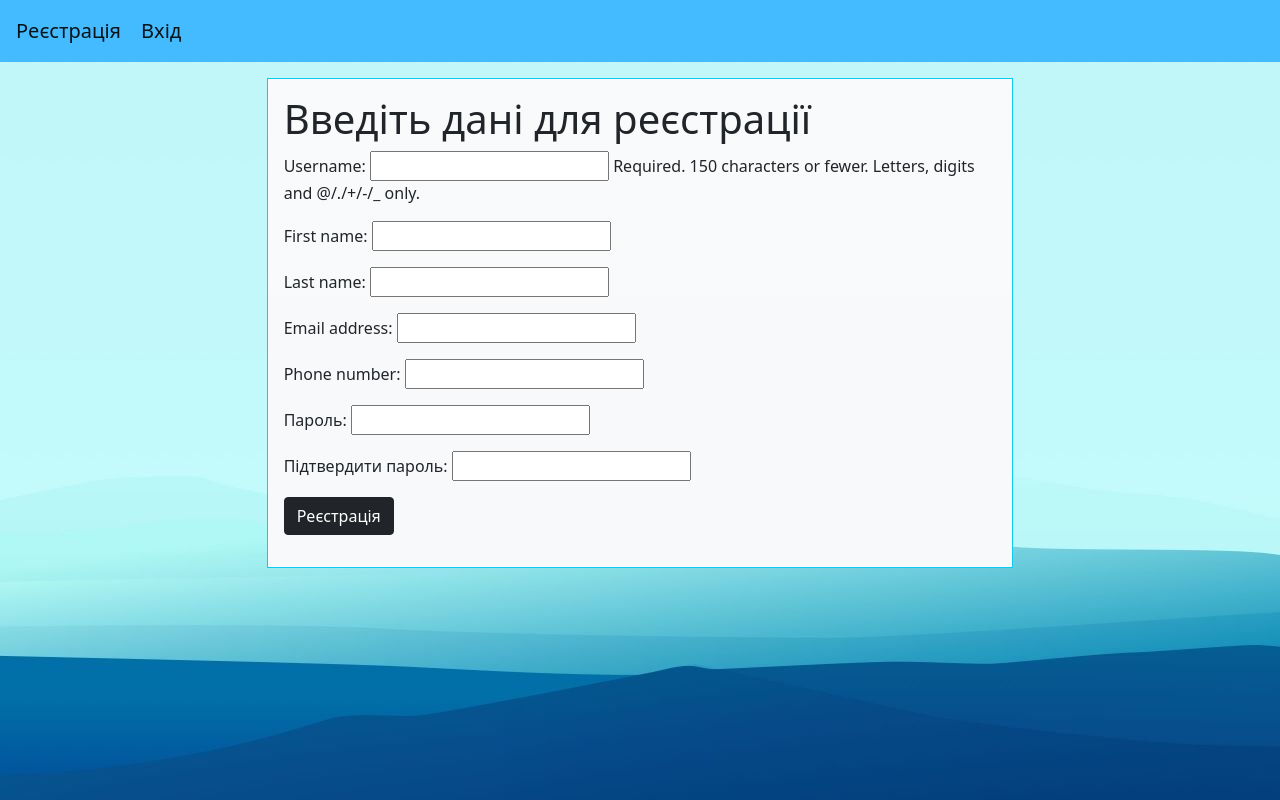
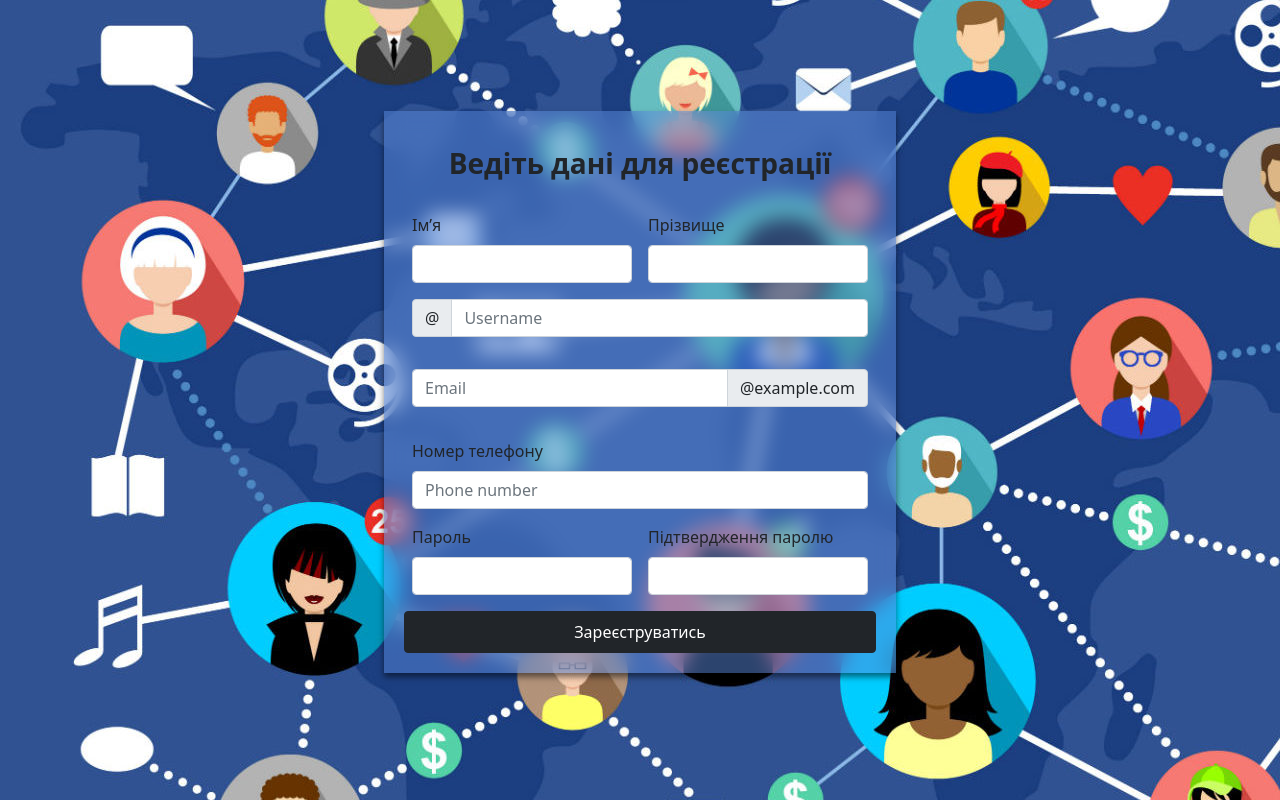
Before and after one commit to boss59842009/Django_social_network, a Django app: page /registration/ in a window 1280 px wide. Run offline with Django 5.2, Linux system fonts and the light colour scheme; some libraries are stand-ins or nearby versions.

Commit message:
add new header, new login.html, new registration.html

```diff
--- a/templates/auth_system/registration.html
+++ b/templates/auth_system/registration.html
@@ -1,10 +1,76 @@
-{% extends 'base.html' %}
-{% block title %}Реєстраціія{% endblock %}
-{% block content %}
-<h1>Введіть дані для реєстрації</h1>
-<form method="POST">
-    {{ form.as_p }}
-    {% csrf_token %}
-    <p><input type="submit" class="btn btn-dark" value="Реєстрація"></p>
-</form>
-{% endblock %}
+{% load static %}
+<!DOCTYPE html>
+<html lang="en">
+<head>
+    <meta charset="UTF-8">
+    <meta name="viewport" content="width=device-width, initial-scale=1.0">
+    <link href="https://cdn.jsdelivr.net/npm/bootstrap@5.0.2/dist/css/bootstrap.min.css" rel="stylesheet" integrity="sha384-EVSTQN3/azprG1Anm3QDgpJLIm9Nao0Yz1ztcQTwFspd3yD65VohhpuuCOmLASjC" crossorigin="anonymous">
+    <title>{% block title %}{% endblock %}</title>
+    <style>
+        body {
+            background-image: url("{% static 'img/bg_login.jpg' %}")
+        }
+        .login_form {
+            width: 100%;
+            max-width: 40%;
+            background-color: rgba(89, 135, 219, 0.5);
+            padding: 20px;
+            backdrop-filter: blur(10px);
+            box-shadow: 0px 4px 6px rgba(0, 0, 0, 0.5)
+        }
+    </style>
+</head>
+<body>
+    <div class="d-flex justify-content-center align-items-center" style="height: 100vh;">
+        <form class="row g-3 login_form" action="." method="POST">
+            <h1 class="h3 mb-3 fw-bold text-center">Ведіть дані для реєстрації</h1>
+            <div class="col-md-6">
+                <label for="{{ form.first_name.id_for_label }}" class="form-label">Імʼя</label>
+                <input type="text" class="form-control" name="{{ form.first_name.html_name }}"
+                       id="{{ form.first_name.id_for_label }}" required>
+            </div>
+            <div class="col-md-6">
+                <label for="{{ form.last_name.id_for_label }}" class="form-label">Прізвище</label>
+                <input type="text" class="form-control" name="{{ form.last_name.html_name }}"
+                       id="{{ form.last_name.id_for_label }}" required>
+            </div>
+            <div class="input-group mb-3">
+                <span class="input-group-text" id="{{ form.username.id_for_label }}">@</span>
+                <input type="text" class="form-control" placeholder="Username" name="{{ form.username.html_name }}"
+                       aria-label="Username" aria-describedby="{{ form.username.id_for_label }}" required>
+            </div>
+            <div class="input-group mb-3">
+                <input type="text" class="form-control" placeholder="Email" name="{{ form.email.html_name }}"
+                       aria-label="Email" aria-describedby="basic-addon2" required>
+                <span class="input-group-text" id="{{ form.email.id_for_label }}">@example.com</span>
+            </div>
+            <div class="col-12">
+                <label for="{{ form.phone_number.id_for_label }}" class="form-label">Номер телефону</label>
+                <input type="text" class="form-control" name="{{ form.phone_number.html_name }}"
+                       id="{{ form.phone_number.id_for_label }}" placeholder="Phone number" required>
+            </div>
+            <div class="col-md-6">
+                <label for="{{ form.password.id_for_label }}" class="form-label">Пароль</label>
+                <input type="password" class="form-control" name="{{ form.password.html_name }}"
+                       id="{{ form.password.id_for_label }}" required>
+            </div>
+            <div class="col-md-6">
+                <label for="{{ form.password2.id_for_label }}" class="form-label">Підтвердження паролю</label>
+                <input type="password" class="form-control" name="{{ form.password2.html_name }}"
+                       id="{{ form.password2.id_for_label }}" required>
+            </div>
+
+
+            {% csrf_token %}
+
+<!--            {{ form.as_p }}-->
+            <button class="btn btn-dark w-100 py-2" type="submit">Зареєструватись</button>
+        </form>
+    </div>
+
+<!--<form method="POST">-->
+<!--    {{ form.as_p }}-->
+<!--    {% csrf_token %}-->
+<!--    <p><input type="submit" class="btn btn-dark" value="Реєстрація"></p>-->
+<!--</form>-->
+</body>
--- a/templates/base.html
+++ b/templates/base.html
@@ -13,11 +13,11 @@
     </style>
 </head>
 <body>
-    {% include 'header.html' %}
+    {% include 'header_custom.html' %}
     <div class="container-fluid">
         <div class="row">
             <div class="col"></div>
-            <div class="col-7 bg-light bg-gradient border border-info mt-3 p-3">
+            <div class="col-6 bg-light bg-gradient border border-info mt-3 p-3">
                 {% block content %}
                 {% endblock %}
             </div>
@@ -25,5 +25,6 @@
         </div>
     </div>
     <script src="https://kit.fontawesome.com/cfaacc44df.js" crossorigin="anonymous"></script>
+    <script src="https://cdn.jsdelivr.net/npm/bootstrap@5.0.2/dist/js/bootstrap.bundle.min.js" integrity="sha384-MrcW6ZMFYlzcLA8Nl+NtUVF0sA7MsXsP1UyJoMp4YLEuNSfAP+JcXn/tWtIaxVXM" crossorigin="anonymous"></script>
 </body>
 </html>
--- a/templates/posts/post_edit_form.html
+++ b/templates/posts/post_edit_form.html
@@ -2,6 +2,7 @@
 {% load static %}
 {% block title %}Створення посту{% endblock %}
 {% block content %}
+<h1>Стоврення посту</h1>
 <form method="POST" enctype="multipart/form-data">
     {% csrf_token %}
     {{ form.as_p }}
```
Also changed, not shown: templates/auth_system/login.html (+48 -10 lines), templates/header_custom.html (added, +47 -0 lines), posts/forms.py (line endings or trailing spaces), static/img/bg_login.jpg (added), templates/header.html (line endings or trailing spaces).
